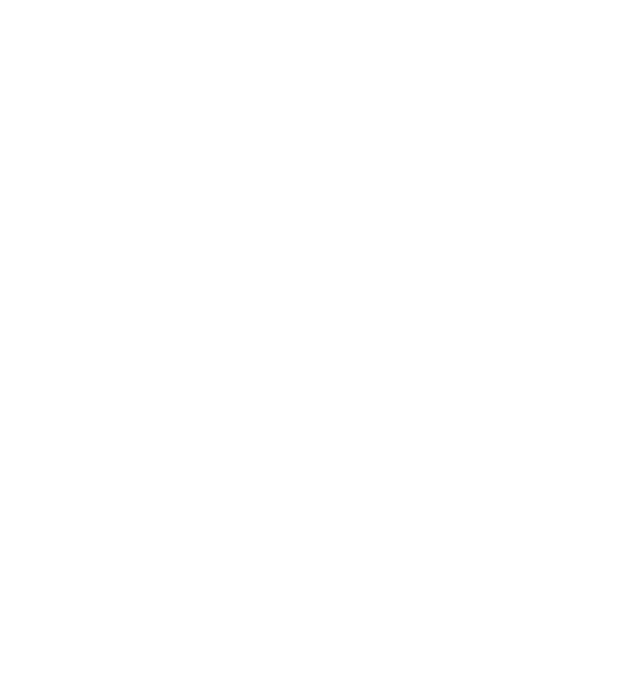
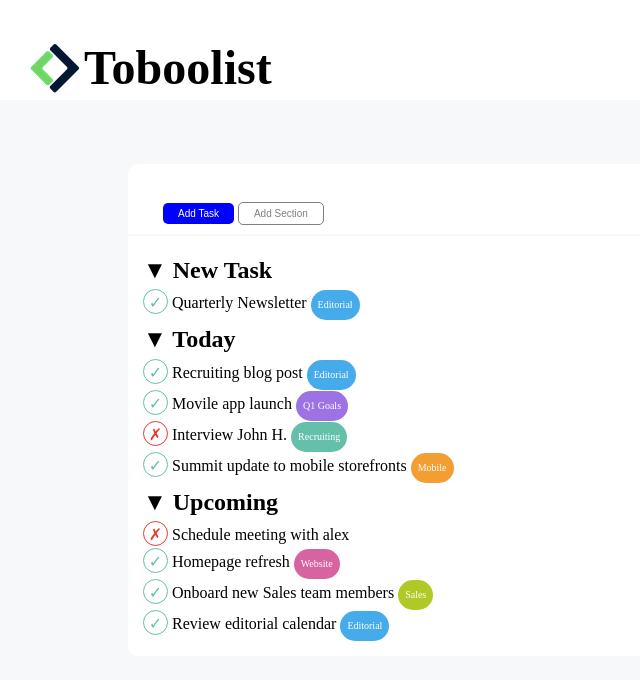
Before and after one commit to Kensir01/html-css-toboolist, a plain HTML site: page index.html in a window 1280 px wide. Shown: the whole page, without its empty margins (0-640 px from the left). Drawn offline with Linux system fonts and the light colour scheme.

Commit message:
Pulizia dei tag e completamento dell'esercizio

```diff
--- a/css/style.css
+++ b/css/style.css
@@ -0,0 +1,137 @@
+*{
+    margin: 0%;
+    box-sizing: border-box;
+}
+
+body{
+    background-color: #f6f8f9;
+    margin: 0px;
+    line-height: 1.6;
+}
+
+header{
+    height: 100px;
+    background-color: white;
+    background-size:  30%;
+  }
+
+.contenitore-logo {
+    padding: 30px;
+}
+
+.logo {
+    vertical-align: middle;
+    text-align: center;
+    height: 50px;
+}
+
+#testo-logo {
+    display: inline-block;
+    font-size: 3em;
+    vertical-align: middle;
+    text-align: center;
+}
+
+
+.intestazione {
+    width: 80%;
+    margin: auto;
+    padding-top: 5%;
+}
+
+.contenitore {
+    background-color: #fff;
+    height: 50px;
+    padding: 35px;
+    border-top-left-radius: 10px;
+    border-top-right-radius: 10px;
+}
+
+
+button {
+    padding: 5px 15px;
+    text-align: center;
+    font-size: 10px;
+    border-radius: 5px;
+
+}
+
+.contenitore-secondo {
+    width: 80%;
+    margin: auto;
+    margin-top: 2px;
+    background-color: #fff;
+    height: 100%;
+    padding: 15px;
+    border-bottom-left-radius: 10px;
+    border-bottom-right-radius: 10px;
+}
+
+.task {
+    color: white;
+    background-color: blue;
+    border: none;
+}
+
+.section {
+    color: grey;
+    background-color: white;
+    border: solid 1px;
+}
+
+.segno {
+    border-radius: 50%;
+    width: 25px;
+    height: 25px;
+    display: inline-block;
+    text-align: center;
+}
+
+.giusto {
+    border: 1px solid #63bfa8;
+    color: #63bfa8;
+}
+
+.sbagliato {
+    border: 1px solid #e73930;
+    color: #e73930;
+}
+
+.tag {
+    border-radius: 25px;
+    font-size: 10px;
+    display: inline-block;
+    text-align: center;
+    padding: 7px;
+
+}
+
+.blu {
+    color: white;
+    background-color: #45abea;
+}
+
+.viola {
+    color: white;
+    background-color: #9c72e4;
+}
+
+.verde {
+    color: white;
+    background-color: #64c0a9;
+}
+
+.arancione {
+    color: white;
+    background-color: #f29e33;
+}
+
+.rosa {
+    color: white;
+    background-color: #d863a1;
+}
+
+.verdino {
+    color: white;
+    background-color: #b0c926;
+}
--- a/index.html
+++ b/index.html
@@ -4,14 +4,114 @@
     <meta charset="UTF-8">
     <meta http-equiv="X-UA-Compatible" content="IE=edge">
     <meta name="viewport" content="width=device-width, initial-scale=1.0">
+    <link rel="stylesheet" href="css/style.css">
     <title>html-css-toboolist</title>
 </head>
 <body>
+    <!-- Inizio Header -->
     <header>
+    <div class="contenitore-logo">
+        <img class="logo" src="img/Logo.png" alt="logo Toboolist" >
+        <h1 id="testo-logo">Toboolist</h1>
+     </div>
+    </header>
+    <!-- Fine Header -->
 
-    </header>
+    <!-- Inizio Nav -->
+    <nav>
+        <div class="intestazione">
+            <div class="contenitore">
+                <div class="bottoni">
+                    <button class="task">Add Task</button>
+                    <button class="section">Add Section</button>
+                </div>
+            </div>
+        </div>
+    </nav>
+        <!-- Fine Nav -->
+
+        <!-- Inizio Lista Main -->
+
+        <!-- Inizio New Task -->
     <main>
 
+        <div class="contenitore-secondo">
+
+            <section>
+                <h2>&#9660; New Task</h2>
+                <div>
+                    <span class="segno giusto">&#10003;</span>
+                    <span>Quarterly Newsletter</span>
+                    <span class="tag blu">Editorial</span>
+                </div>
+            </section>
+            <!-- Fine New Task -->
+
+            <!-- Inizio Today -->
+
+            <section class="today">
+                <h2>&#9660; Today</h2>
+                <div>
+                    <div class="info">
+                        <span class="segno giusto">&#10003;</span>
+                        <span>Recruiting blog post</span>
+                        <span class="tag blu">Editorial</span>
+                    </div>
+
+                    <div class="info">
+                        <span class="segno giusto">&#10003;</span>
+                        <span>Movile app launch</span>
+                        <span class="tag viola">Q1 Goals</span>
+                    </div>
+
+                    <div class="info">
+                        <span class="segno sbagliato">&#10007;</span>
+                        <span>Interview John H.</span>
+                        <span class="tag verde">Recruiting</span>
+                    </div>
+
+                    <div class="info">
+                        <span class="segno giusto">&#10003;</span>
+                        <span>Summit update to mobile storefronts</span>
+                        <span class="tag arancione">Mobile</span>
+                    </div>
+                </div>
+            </section>
+
+            <!-- Fine Today -->
+
+            <!-- Inizio Upcoming -->
+
+            <section class="upcoming">
+                <h2>&#9660; Upcoming</h2>
+                <div class="info">
+                    <span class="segno sbagliato">&#10007;</span>
+                    <span>Schedule meeting with alex</span>
+                </div>
+
+                <div class="info">
+                    <span class="segno giusto">&#10003;</span>
+                    <span>Homepage refresh</span>
+                    <span class="tag rosa">Website</span>
+                </div>
+
+                <div class="info">
+                    <span class="segno giusto">&#10003;</span>
+                    <span>Onboard new Sales team members</span>
+                    <span class="tag verdino"> Sales</span>
+                </div>
+
+                <div class="info">
+                    <span class="segno giusto">&#10003;</span>
+                    <span>Review editorial calendar</span>
+                    <span class="tag blu">Editorial</span>
+                </div>
+
+            </section>
+
+        </div>
+
     </main>
+
 </body>
 </html>
```
